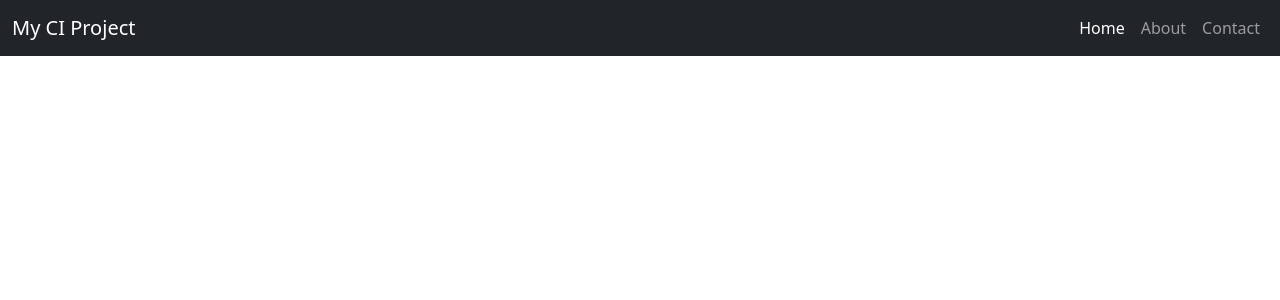
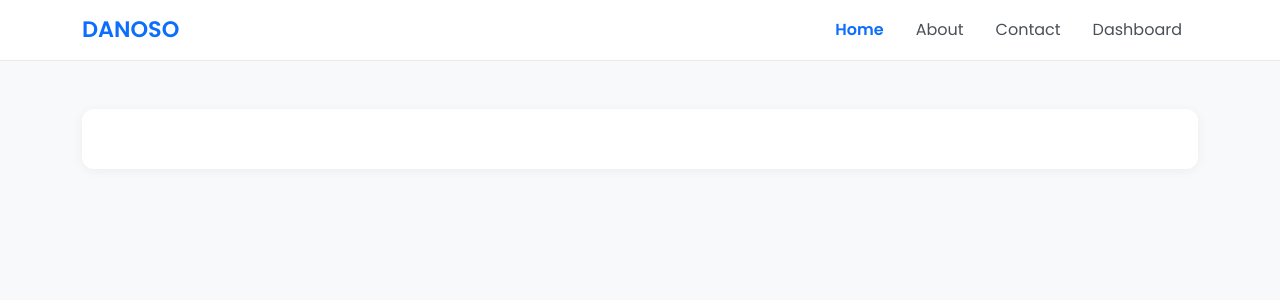
Before and after one commit to danosochristian/WebSystem-ITE311, a CodeIgniter 4 app: the page made by app/Views/template.php in a window 1280 px wide. Shown: the top 300 px of the page. Run offline with PHP 8.4 and a stand-in for CodeIgniter, Linux system fonts and the light colour scheme; the template is opened without the code that fills it, so the values that code supplies are empty; some libraries are stand-ins or nearby versions.

Commit message:
Added Home controller, routes, and views for basic navigation

```diff
--- a/app/Config/App.php
+++ b/app/Config/App.php
@@ -40,7 +40,7 @@ class App extends BaseConfig
      * something else. If you have configured your web server to remove this file
      * from your site URIs, set this variable to an empty string.
      */
-    public string $indexPage = 'index.php';
+    public string $indexPage = '';
 
     /**
      * --------------------------------------------------------------------------
--- a/app/Config/Routes.php
+++ b/app/Config/Routes.php
@@ -6,3 +6,5 @@ use CodeIgniter\Router\RouteCollection;
  * @var RouteCollection $routes
  */
 $routes->get('/', 'Home::index');
+$routes->get('/about', 'Home::about');
+$routes->get('/contact', 'Home::contact');
--- a/app/Views/template.php
+++ b/app/Views/template.php
@@ -2,17 +2,62 @@
 <html lang="en">
 <head>
     <meta charset="UTF-8">
-    <meta name="viewport" content="width=device-width, initial-scale=1.0">
     <title><?= esc($title ?? 'My CI Project') ?></title>
-    <!-- Bootstrap 5 CDN -->
-    <link href="https://cdn.jsdelivr.net/npm/bootstrap@5.3.3/dist/css/bootstrap.min.css" rel="stylesheet">
+
+    <!-- Bootstrap 5 -->
+    <link href="https://cdn.jsdelivr.net/npm/bootstrap@5.3.2/dist/css/bootstrap.min.css" rel="stylesheet">
+    <script src="https://cdn.jsdelivr.net/npm/bootstrap@5.3.2/dist/js/bootstrap.bundle.min.js"></script>
+
+    <!-- Google Fonts -->
+    <link href="https://fonts.googleapis.com/css2?family=Poppins:wght@400;500;600;700&display=swap" rel="stylesheet">
+
+    <style>
+        body {
+            background-color: #f8f9fa;
+            font-family: "Poppins", sans-serif;
+            color: #212529;
+        }
+
+        /* Navbar */
+        .navbar {
+            background-color: #ffffff;
+            border-bottom: 1px solid #eaeaea;
+        }
+        .navbar-brand {
+            font-weight: 600;
+            font-size: 1.4rem;
+            color: #0d6efd !important;
+        }
+        .nav-link {
+            color: #495057 !important;
+            margin: 0 8px;
+            transition: color 0.2s ease;
+        }
+        .nav-link:hover {
+            color: #0d6efd !important;
+        }
+        .nav-link.active {
+            color: #0d6efd !important;
+            font-weight: 600;
+        }
+
+        /* Content container */
+        .main-container {
+            background: #ffffff;
+            border-radius: 12px;
+            padding: 30px;
+            box-shadow: 0 2px 12px rgba(0,0,0,0.05);
+        }
+    </style>
 </head>
 <body>
 
+<?php $session = session(); ?>
+
 <!-- Navigation Bar -->
-<nav class="navbar navbar-expand-lg navbar-dark bg-dark">
-  <div class="container-fluid">
-    <a class="navbar-brand" href="#">My CI Project</a>
+<nav class="navbar navbar-expand-lg">
+  <div class="container">
+    <a class="navbar-brand" href="<?= site_url('/') ?>">DANOSO</a>
     <button class="navbar-toggler" type="button" data-bs-toggle="collapse" data-bs-target="#navbarNav"
       aria-controls="navbarNav" aria-expanded="false" aria-label="Toggle navigation">
       <span class="navbar-toggler-icon"></span>
@@ -20,23 +65,40 @@
     <div class="collapse navbar-collapse" id="navbarNav">
       <ul class="navbar-nav ms-auto">
         <li class="nav-item">
-          <a class="nav-link active" href="#">Home</a>
+          <a class="nav-link <?= uri_string() == '' ? 'active' : '' ?>" href="<?= site_url('/') ?>">Home</a>
         </li>
         <li class="nav-item">
-          <a class="nav-link" href="#">About</a>
+          <a class="nav-link <?= uri_string() == 'about' ? 'active' : '' ?>" href="<?= site_url('about') ?>">About</a>
         </li>
         <li class="nav-item">
-          <a class="nav-link" href="#">Contact</a>
+          <a class="nav-link <?= uri_string() == 'contact' ? 'active' : '' ?>" href="<?= site_url('contact') ?>">Contact</a>
         </li>
+
+        <?php if (!$session->get('isLoggedIn')): ?>
+            <!-- Guest links -->
+            <li class="nav-item">
+              <a class="nav-link <?= uri_string() == 'login' ? 'active' : '' ?>" href="<?= site_url('login') ?>">Login</a>
+            </li>
+            <li class="nav-item">
+              <a class="nav-link <?= uri_string() == 'register' ? 'active' : '' ?>" href="<?= site_url('register') ?>">Register</a>
+            </li>
+        <?php else: ?>
+            <!-- Logged-in user: only Dashboard -->
+            <li class="nav-item">
+              <a class="nav-link <?= uri_string() == 'dashboard' ? 'active' : '' ?>" href="<?= site_url('dashboard') ?>">Dashboard</a>
+            </li>
+        <?php endif; ?>
       </ul>
     </div>
   </div>
 </nav>
 
-<div class="container mt-4">
-    <?= $this->renderSection('content') ?>
+<!-- Content -->
+<div class="container my-5">
+    <div class="main-container">
+        <?= $this->renderSection('content') ?>
+    </div>
 </div>
 
-<script src="https://cdn.jsdelivr.net/npm/bootstrap@5.3.3/dist/js/bootstrap.bundle.min.js"></script>
 </body>
 </html>
```
Also changed, not shown: app/Controllers/Home.php (+11 -6 lines), app/Views/about.php (added, +8 -0 lines), app/Views/contact.php (added, +7 -0 lines), app/Views/home.php (deleted, +0 -13 lines), app/Views/index.php (added, +8 -0 lines), 4 other files.
